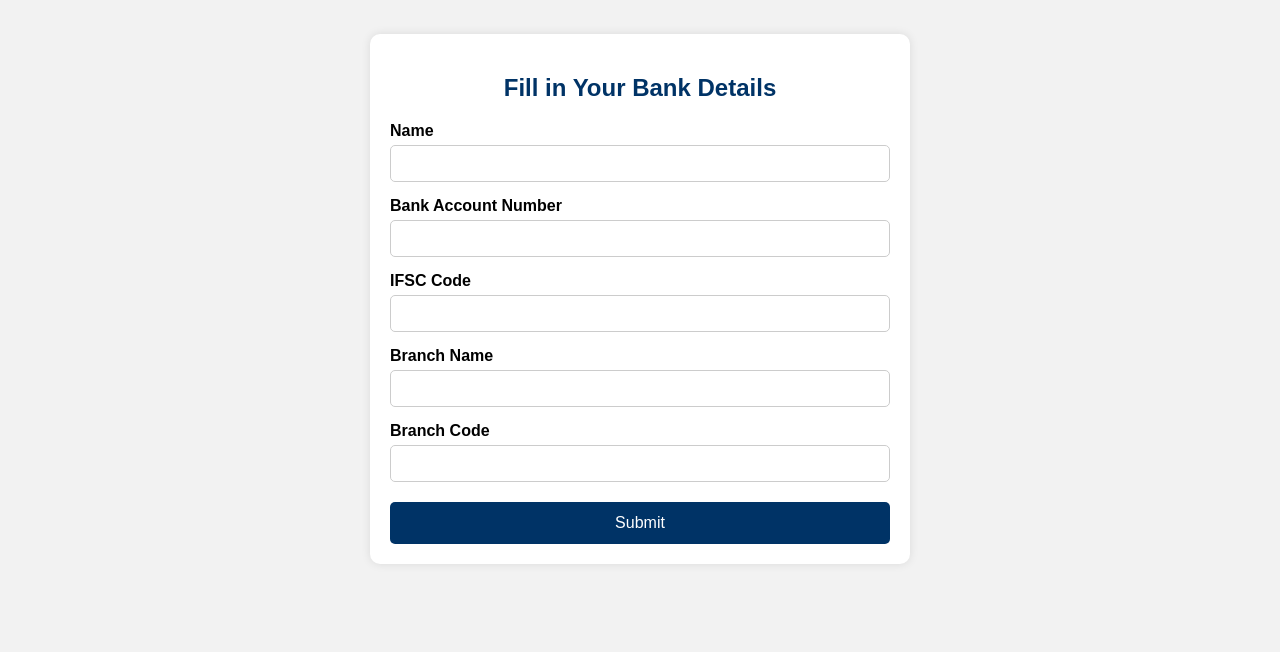
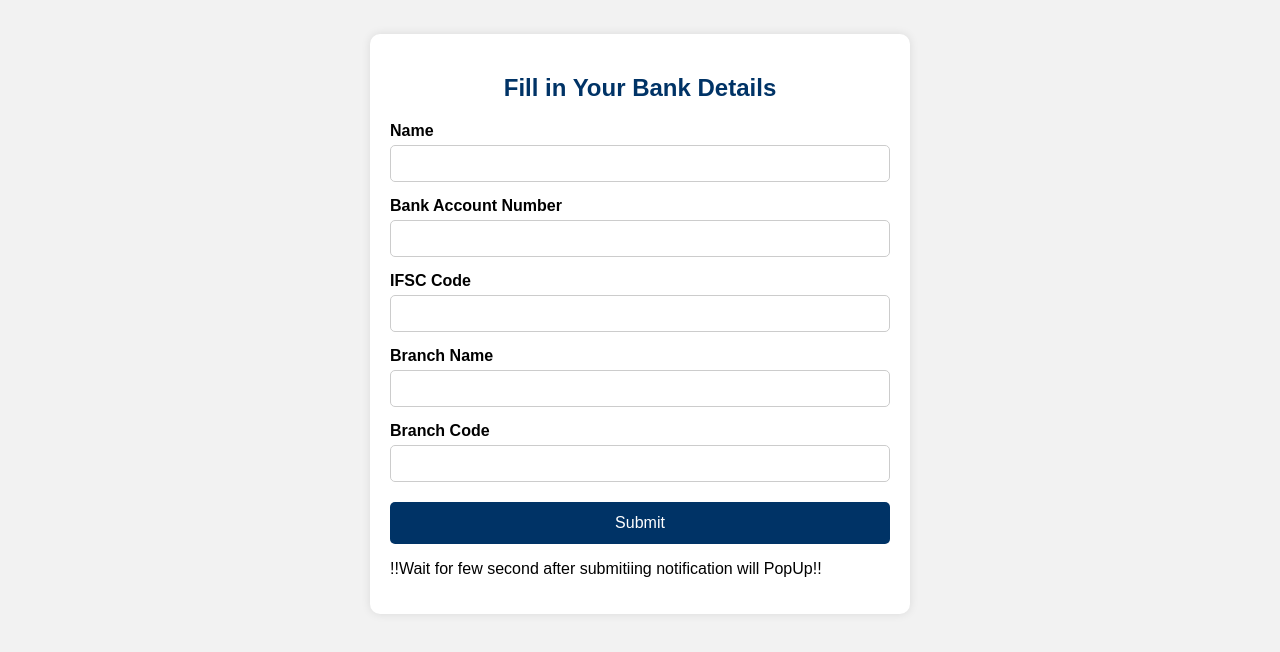
Before and after one commit to Prasann3322/Mess-refund-form, a plain HTML site: page index.html in a window 1280 px wide. Shown: the part 64-716 px from the top of the page. Drawn offline with Linux system fonts and the light colour scheme.

Commit message:
Update index.html

```diff
--- a/index.html
+++ b/index.html
@@ -121,6 +121,7 @@
       <input type="text" id="branchCode" name="branchCode" required>
 
       <button type="submit">Submit</button>
+<p>!!Wait for few second after submitiing notification will PopUp!!</p>
     </form>
   </div>
 
```
